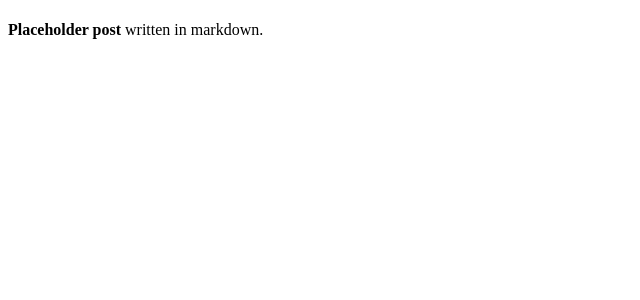
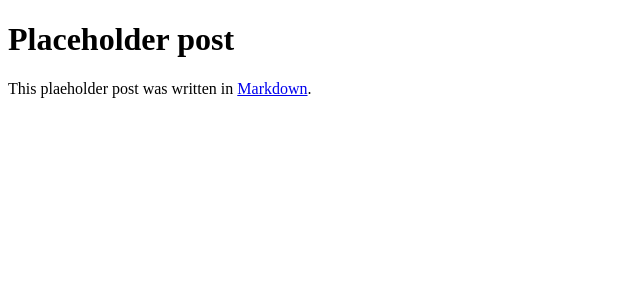
Before and after one commit to cxj/cxj.github.io, a Jekyll site: the page built from _posts/1970-01-01-placeholder-post.md, in a window 1280 px wide. Shown: the top 300 px of the page, without its empty margins (0-640 px from the left). Built offline with Jekyll 4.4.1, drawn with Linux system fonts in a browser that asks for light colours; Markdown is read by kramdown in place of the engine named in the settings.

Commit message:
Experimenting with proto post.

```diff
--- a/_posts/1970-01-01-placeholder-post.md
+++ b/_posts/1970-01-01-placeholder-post.md
@@ -3,4 +3,8 @@ layout: post
 title: Placeholder post
 ---
 
-**{{ page.title }}** written in markdown.
+{{ page.title }}
+================
+
+
+This plaeholder post was written in [Markdown](https://help.github.com/articles/github-flavored-markdown).
```
